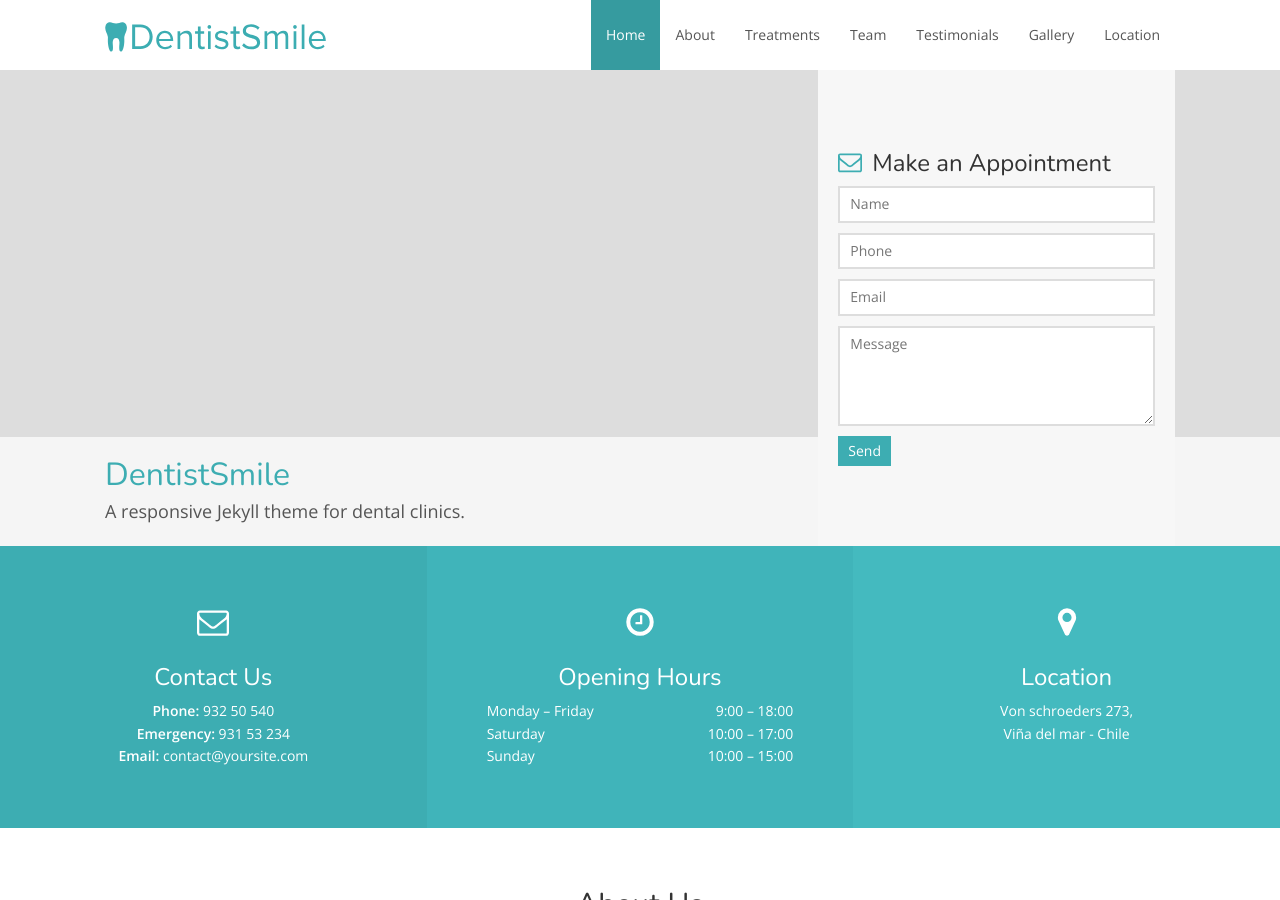
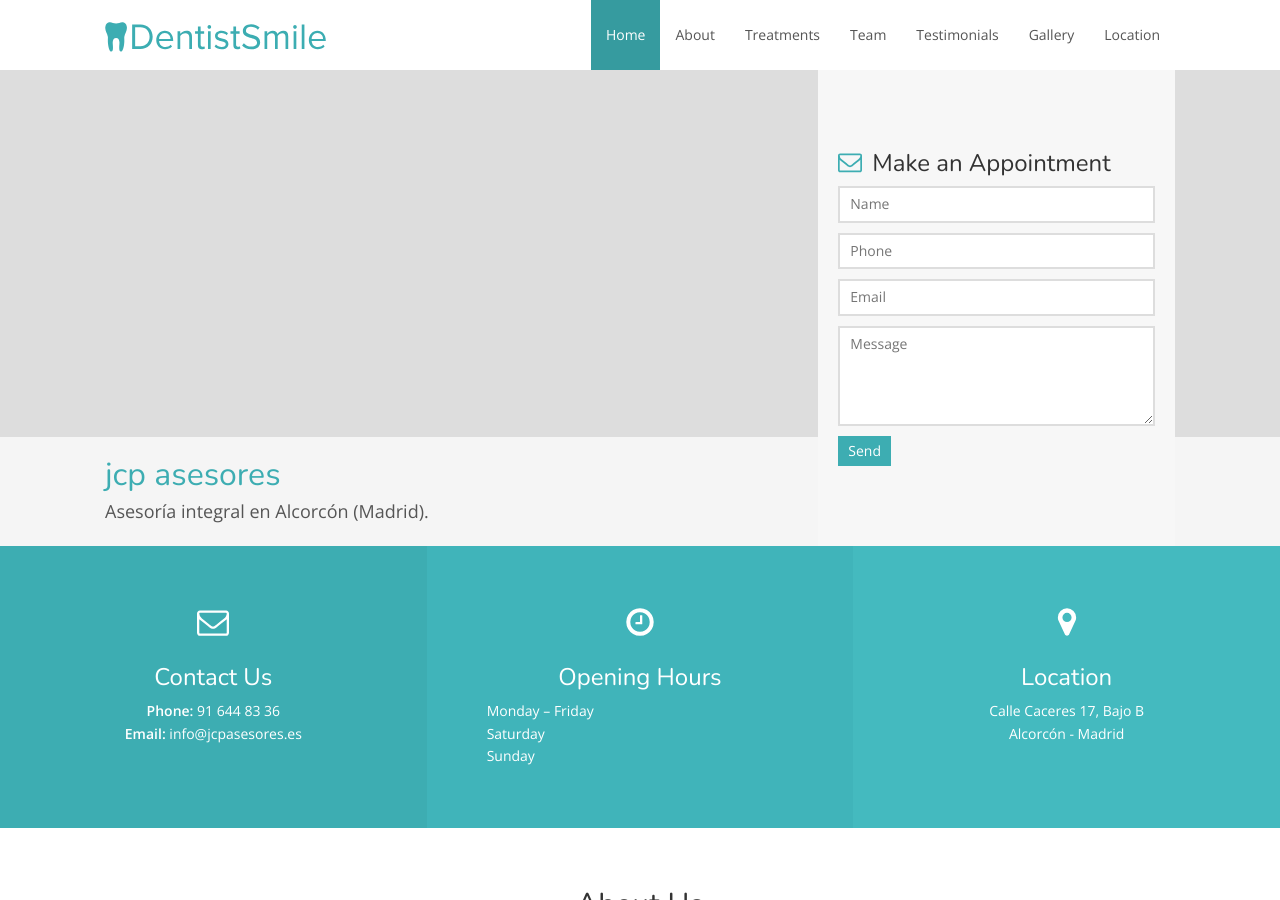
Before and after one commit to MpCity/MpCity.github.io, a Jekyll site: the page built from index.html, in a window 1280 px wide and 900 px high. Built offline with Jekyll 4.4.1, drawn with Linux system fonts in a browser that asks for light colours; nearby versions of some CDN libraries.

Commit message:
Update _config.yml

```diff
--- a/_config.yml
+++ b/_config.yml
@@ -1,30 +1,28 @@
 # Site settings
-title: DentistSmile | Dental Jekyll Theme
-description: "A responsive Jekyll theme for dental clinics."
+title: jcp asesores
+description: "Asesoría integral en Alcorcón para empresas, autónomos y particulares en materia fiscal, laboral, contable, mercantil y RGPD."
 baseurl: "" # the subpath of your site, e.g. /blog
-url: "" # the name of your domain
+url: "https://jcpasesores.es/" # the name of your domain
 logo_url: svg/min/logo.svg
 
 # Hero
 hero:
     hero_img: hero.jpg
-    hero_title: DentistSmile
-    hero_description: A responsive Jekyll theme for dental clinics.
+    hero_title: jcp asesores
+    hero_description: Asesoría integral en Alcorcón (Madrid).
 
 # Contact form
 api_token: # Enter API token here
 
 # Contact info
 contact:
-    phone: 932 50 540
-    emergency: 931 53 234
-    email: contact@yoursite.com
-    address: Von schroeders 273, <br> Viña del mar - Chile
+    phone: 91 644 83 36
+    email: info@jcpasesores.es
+    address: Calle Caceres 17, Bajo B<br> Alcorcón - Madrid
 
 # Opening hours
-monday_friday: 9:00 – 18:00
-saturday: 10:00 – 17:00
-sunday: 10:00 – 15:00
+lunes_viernes: 9:00 – 14:00 | 17:00 - 19:00
+viernes: 10:00 – 17:00
 
 # Testimonials
 testimonials:
```
